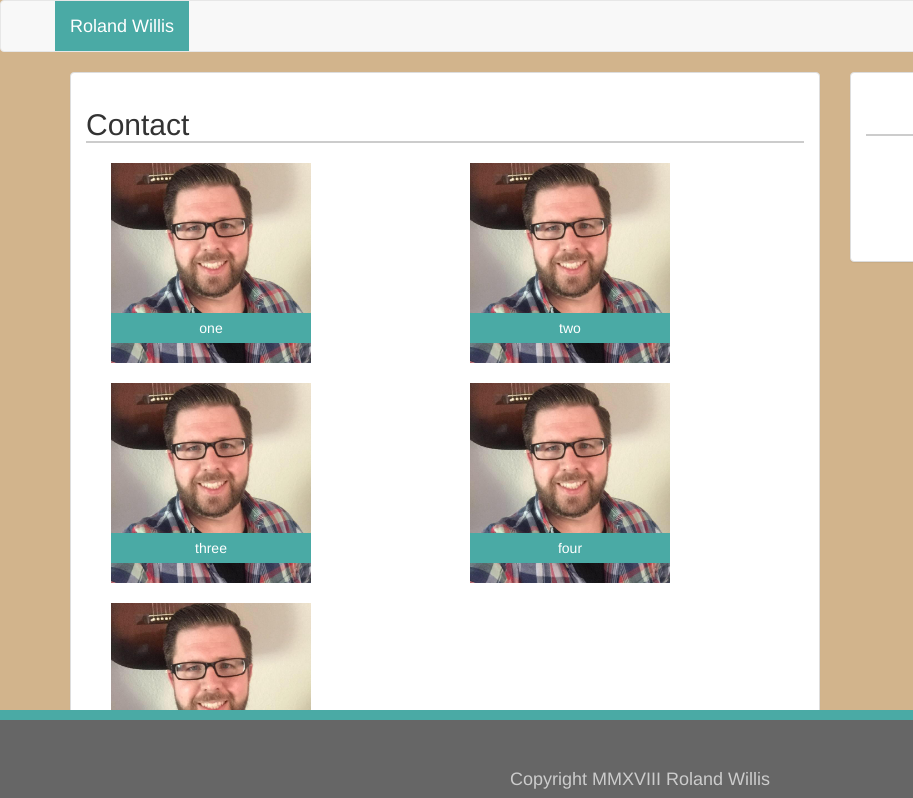
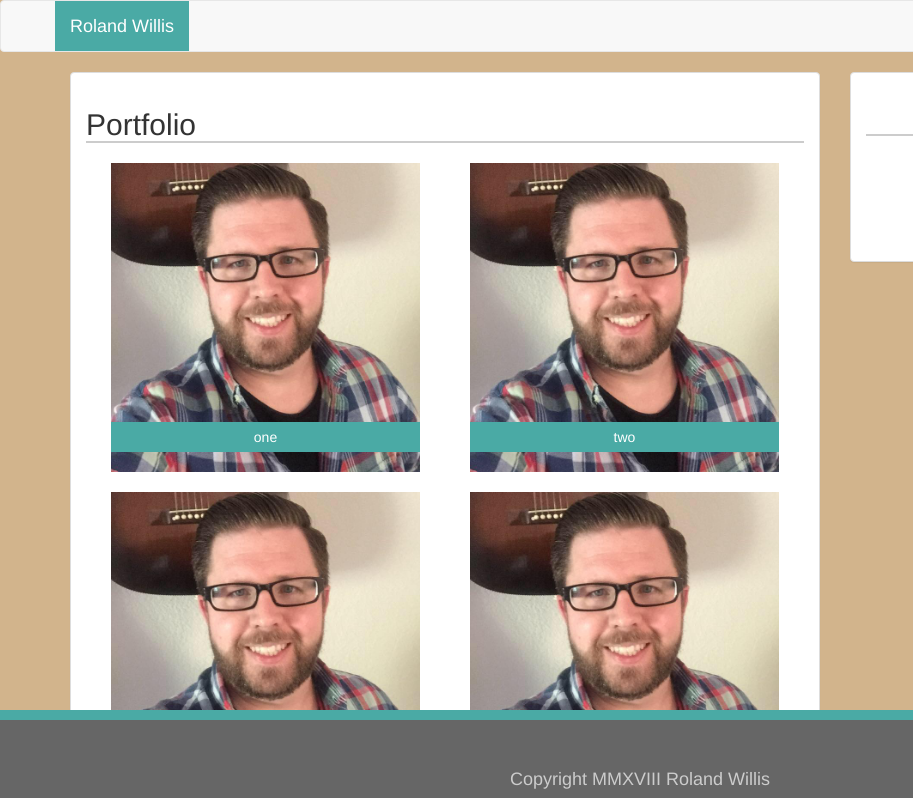
Before and after one commit to ivme83/Bootstrap-Portfolio, a plain HTML site: page portfolio.html in a window 1280 px wide. Shown: the top 798 px of the page, 0-913 px from the left. Drawn offline with nearby package versions, Linux system fonts and the light colour scheme.

Commit message:
updated all

```diff
--- a/assets/css/style.css
+++ b/assets/css/style.css
@@ -71,7 +71,6 @@ textarea {
 
 .image {
     position: relative;
-    width: 200px;
     margin: 10px;
  }
 
--- a/portfolio.html
+++ b/portfolio.html
@@ -40,12 +40,12 @@
                 <div class="col-xs-12 col-s-12 col-md-8 col-lg-8">
                     <div class="panel panel-default">
                         <div class="panel-body">
-                            <h2>Contact</h2>
+                            <h2>Portfolio</h2>
                             <div class="container-fluid">
                                 <div class="row">
                                     <div class="col-xs-12 col-s-12 col-md-6 col-lg-6">
                                         <div class="image">
-                                            <img width=100% height=100% src="assets/imgs/myPhoto.jpg" alt="Photo of Roland Willis">
+                                            <img class="img-responsive" src="assets/imgs/myPhoto.jpg" alt="Photo of Roland Willis">
 
                                             <a class="img-title" href="#">one</a>
                                         </div>
@@ -53,7 +53,7 @@
 
                                     <div class="col-xs-12 col-s-12 col-md-6 col-lg-6">
                                         <div class="image">
-                                            <img width=100% height=100% src="assets/imgs/myPhoto.jpg" alt="Photo of Roland Willis">
+                                            <img class="img-responsive" src="assets/imgs/myPhoto.jpg" alt="Photo of Roland Willis">
 
                                             <a class="img-title" href="#">two</a>
                                         </div>
@@ -62,7 +62,7 @@
                                 <div class="row">
                                     <div class="col-xs-12 col-s-12 col-md-6 col-lg-6">
                                         <div class="image">
-                                            <img width=100% height=100% src="assets/imgs/myPhoto.jpg" alt="Photo of Roland Willis">
+                                            <img class="img-responsive" src="assets/imgs/myPhoto.jpg" alt="Photo of Roland Willis">
 
                                             <a class="img-title" href="#">three</a>
                                         </div>
@@ -70,7 +70,7 @@
 
                                     <div class="col-xs-12 col-s-12 col-md-6 col-lg-6">
                                         <div class="image">
-                                            <img width=100% height=100% src="assets/imgs/myPhoto.jpg" alt="Photo of Roland Willis">
+                                            <img class="img-responsive" src="assets/imgs/myPhoto.jpg" alt="Photo of Roland Willis">
 
                                             <a class="img-title" href="#">four</a>
                                         </div>
@@ -79,7 +79,7 @@
                                 <div class="row">
                                     <div class="col-xs-12 col-s-12 col-md-6 col-lg-6">
                                         <div class="image">
-                                            <img width=100% height=100% src="assets/imgs/myPhoto.jpg" alt="Photo of Roland Willis">
+                                            <img class="img-responsive" src="assets/imgs/myPhoto.jpg" alt="Photo of Roland Willis">
 
                                             <a class="img-title" href="#">five</a>
                                         </div>
```
Also changed, not shown: index.html (+1 -1 lines).
